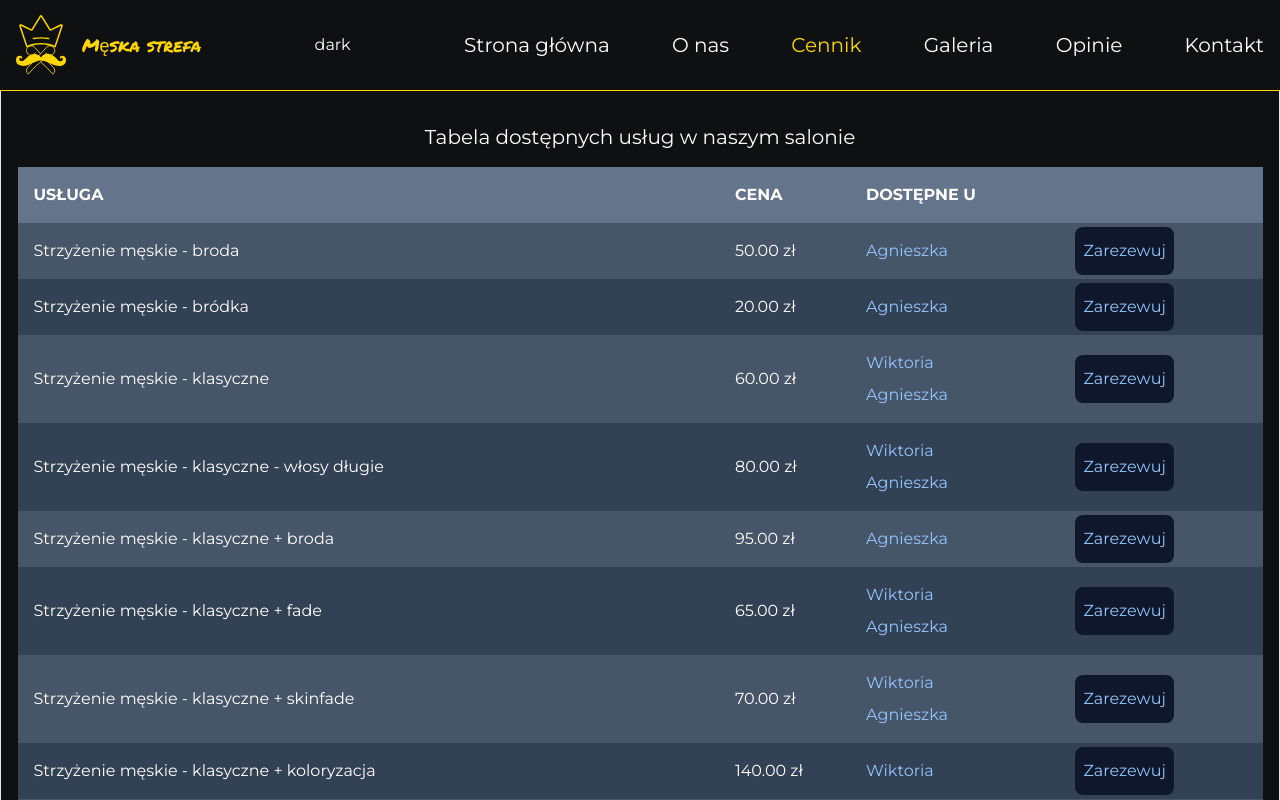
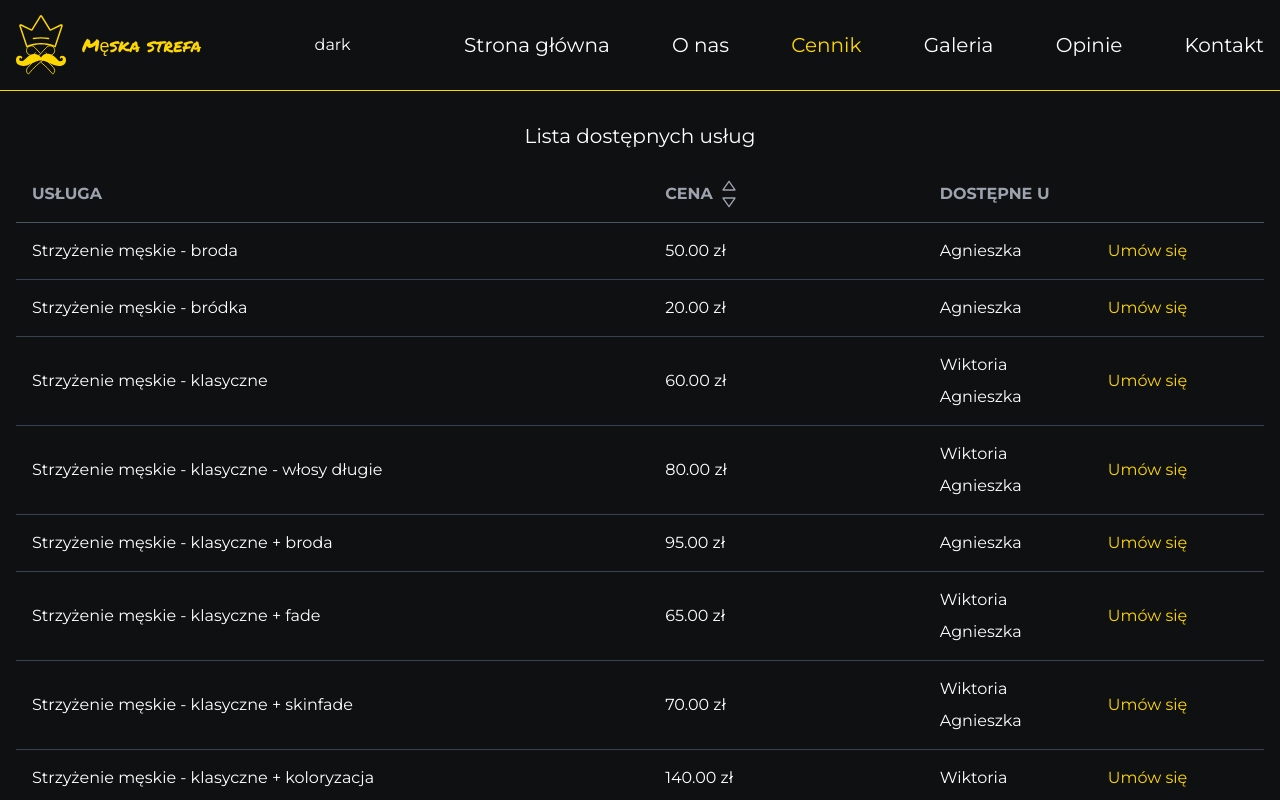
Before and after one commit to rafal19987/Hairdresser-Salon-Landing-Page-Booking-System-Nextjs-Tailwind-TypeScript-Redux-Nextauth-Zod, a Next.js app: page /prices in a window 1280 px wide. Shown: the top 800 px of the page. Built offline with nearby package versions, Linux system fonts and the light colour scheme.

Commit message:
style: new design for table

```diff
--- a/src/components/pages/prices/PricesPage.tsx
+++ b/src/components/pages/prices/PricesPage.tsx
@@ -1,6 +1,7 @@
 'use client';
 
 import { useState } from 'react';
+import { BiDownArrow, BiUpArrow } from 'react-icons/bi';
 
 type TService = {
   id: number;
@@ -94,7 +95,6 @@ const PricesPage = () => {
   const [data, setData] = useState(services);
   const [filteredData, setFilteredData] = useState(data);
   const [date, setDate] = useState(() => new Date());
-
   const sortByPrice = () => {
     const sortedData = [...filteredData];
     sortedData.sort((a, b) => parseFloat(a.price) - parseFloat(b.price));
@@ -130,29 +130,26 @@ const PricesPage = () => {
   }
 
   return (
-    <div className="w-full h-full p-4 border">
+    <div className="w-full h-full p-4">
       <div>
-        <table className="w-full h-full">
-          <caption className="p-4 text-xl">
-            Tabela dostępnych usług w naszym salonie
-          </caption>
-          <thead>
-            <tr className="bg-slate-500 uppercase ">
-              <th className="p-4 text-start hover:cursor-default">Usługa</th>
+        <table className="w-full h-full cursor-default">
+          <caption className="p-4 text-xl">Lista dostępnych usług</caption>
+          <thead className="border-b border-gray-600">
+            <tr className="uppercase text-gray-400">
+              <th className="p-4 text-start">Usługa</th>
               <th
-                className="text-start hover:cursor-pointer hover:text-slate-700"
+                className="text-start hover:cursor-pointer"
                 onClick={sortByPrice}
               >
-                Cena
+                <div className="flex items-center gap-2 w-40 group ">
+                  <span className="">Cena</span>
+                  <div className="group-hover:text-slate-700">
+                    <BiUpArrow className="hover:text-red-500" />
+                    <BiDownArrow className="hover:text-red-500" />
+                  </div>
+                </div>
               </th>
-              <th
-                className="text-start hover:cursor-pointer hover:text-slate-700"
-                onClick={() => {
-                  setFilteredData(data);
-                }}
-              >
-                Dostępne u
-              </th>
+              <th className="text-start w-40">Dostępne u</th>
               <th></th>
             </tr>
           </thead>
@@ -160,36 +157,32 @@ const PricesPage = () => {
             {filteredData.map((service: TService) => (
               <tr
                 key={service.id}
-                className="p-4 bg-slate-600 even:bg-slate-700 hover:bg-slate-800"
+                className="p-4 hover:bg-neutral-800 border-b border-gray-700 text-white transition-colors duration-200 "
               >
-                <td className="p-4 hover:cursor-default">{service.service}</td>
-                <td className="hover:cursor-default">{service.price}</td>
+                <td className="p-4">{service.service}</td>
+                <td className="">{service.price}</td>
                 <td className="py-4">
                   <ul className="flex flex-col gap-2">
                     {service.performer.map((performer) => (
                       // eslint-disable-next-line
-                      <li className="w-fit text-blue-300 hover:text-blue-500 hover:cursor-pointer">
-                        <span
-                          onClick={() => {
-                            setFilteredData(
-                              data.filter((d) => d.performer[0] === performer)
-                            );
-                          }}
-                        >
-                          {performer}
-                        </span>
+                      <li className="w-fit">
+                        <span>{performer}</span>
                       </li>
                     ))}
                   </ul>
                 </td>
                 <td>
                   <button
-                    className="h-12 px-2 bg-slate-900 rounded-lg text-blue-300 hover:text-blue-500 hover:cursor-pointer"
+                    className="h-12 px-2 text-[var(--gold)] hover:text-yellow-100 hover:cursor-pointer"
                     onClick={() => {
-                      console.log(services[service.id - 1].service);
+                      console.log(
+                        `Wybrano usługę: ${
+                          services[service.id].service
+                        } o id = ${services[service.id].id}`
+                      );
                     }}
                   >
-                    Zarezewuj
+                    Umów się
                   </button>
                 </td>
               </tr>
@@ -198,9 +191,11 @@ const PricesPage = () => {
           <tfoot>
             {' '}
             <tr>
-              <td className="py-2 px-5 border text-center" colSpan={4}>
-                Cennik aktualny na dzień {date.getDate()} {thisMonth}{' '}
-                {date.getFullYear()}
+              <td className="py-2 px-5 text-center" colSpan={4}>
+                <span>
+                  Cennik aktualny na dzień {date.getDate()} {thisMonth}{' '}
+                  {date.getFullYear()}
+                </span>
               </td>
             </tr>
           </tfoot>
```
